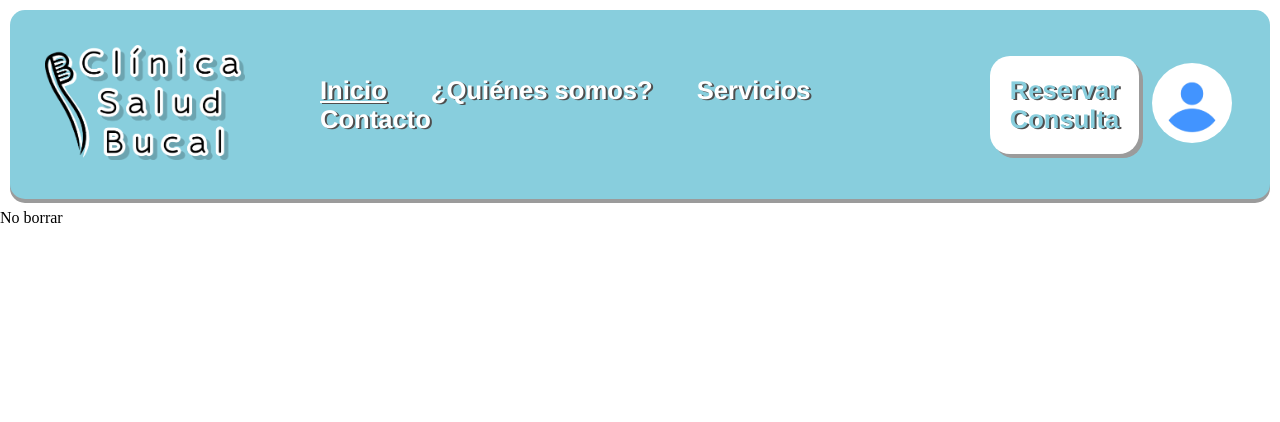
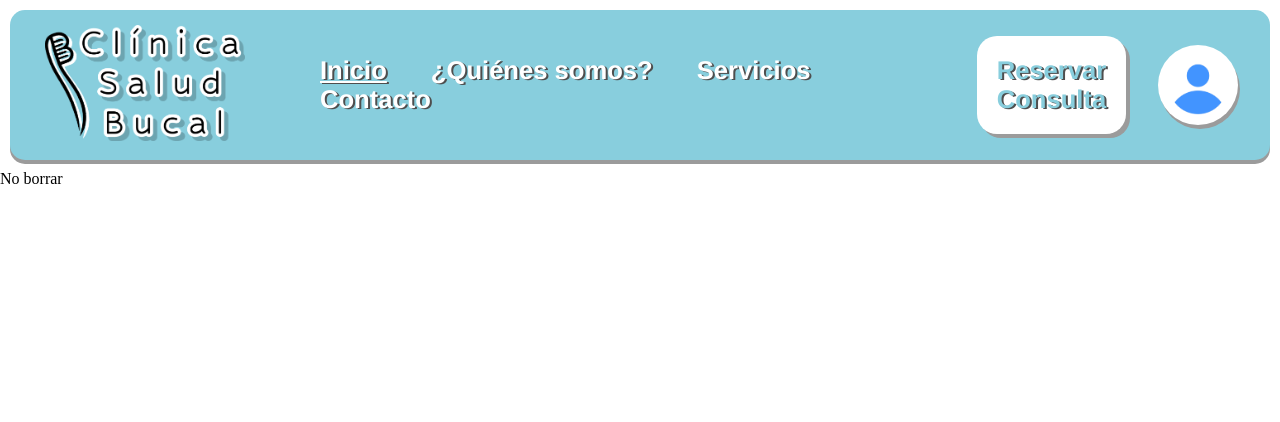
Before and after one commit to Valentin3773/Proyecto-3-BF, a PHP site: page / in a window 1280 px wide. Shown: the top 422 px of the page. Run offline with PHP 8.4, Linux system fonts and the light colour scheme; some web fonts are replaced.

Commit message:
Cambios menores

```diff
--- a/publicHTML/css/headerstyle.css
+++ b/publicHTML/css/headerstyle.css
@@ -24,7 +24,7 @@ header {
     border-radius: 15px;
     margin: 10px;
     min-height: 100px;
-    max-height: 200px;
+    max-height: 150px;
 }
 
 nav ul {
@@ -69,8 +69,9 @@ footer {
 
         box-shadow: 0 4px 0 #9B9B9B;
         display: flex;
-        justify-content:left;
+        justify-content: left;
         align-items: center;
+        min-width: 98%;
     }
 
     nav {
@@ -99,25 +102,24 @@ footer {
     }
 
     #btnreservar {
+
         background-color: white;
         color: #88CEDD;
         padding: 20px;
         border-radius: 20px;
-        margin-right: 20%;
+        margin-right: 0%;
         box-shadow: 4px 4px 0 #9B9B9B;
         padding-top: 20px;
         padding-bottom: 20px;
         text-decoration: none;
+        text-align: center;
     }
 
     #btnperfil {
-        margin-right: 3%;
-        margin-left: 1%;
+
+        width: 260px;
+        display: flex;
         justify-content: center;
-    }
-
-    #btnperfil img {
-        max-width: 60px;
     }
 
     #btnchat {
@@ -191,6 +193,8 @@ footer {
         border-radius: 50%;
         padding: 10px;
         width: 100px;
+        max-width: 60px;
+        box-shadow: 2px 4px 0 #9B9B9B;
     }
 
     #btnopciones {
--- a/publicHTML/index.html
+++ b/publicHTML/index.html
@@ -51,12 +51,17 @@
             <div class="contReservar">
                 <a href="" id="btnreservar" title="Reservar una consulta">Reservar Consulta</a>
             </div>
-            <a href=""  title="Mi perfil" id="btnperfil" >
-                <img src="/img/iconoperfil.png" alt="" >
+            <a href="" title="Mi perfil" id="btnperfil" >
+                <img src="img/iconoperfil.png" alt="" >
             </a>
-            <a href="" id="btnopciones">
-                <img src="/img/opciones.png" alt="">
-            </a>
+            <div id="opcionescontainer">
+
+                <a href="javascript:void(0)" id="btnopciones" title="Desplegar menú">
+                    <img src="img/opciones.png" alt="">
+                </a>
+
+            </div>
+
         </header>
 
 
```
Also changed, not shown: other parts of publicHTML/css/headerstyle.css (+50 -8 lines), publicHTML/img/opciones.png.
